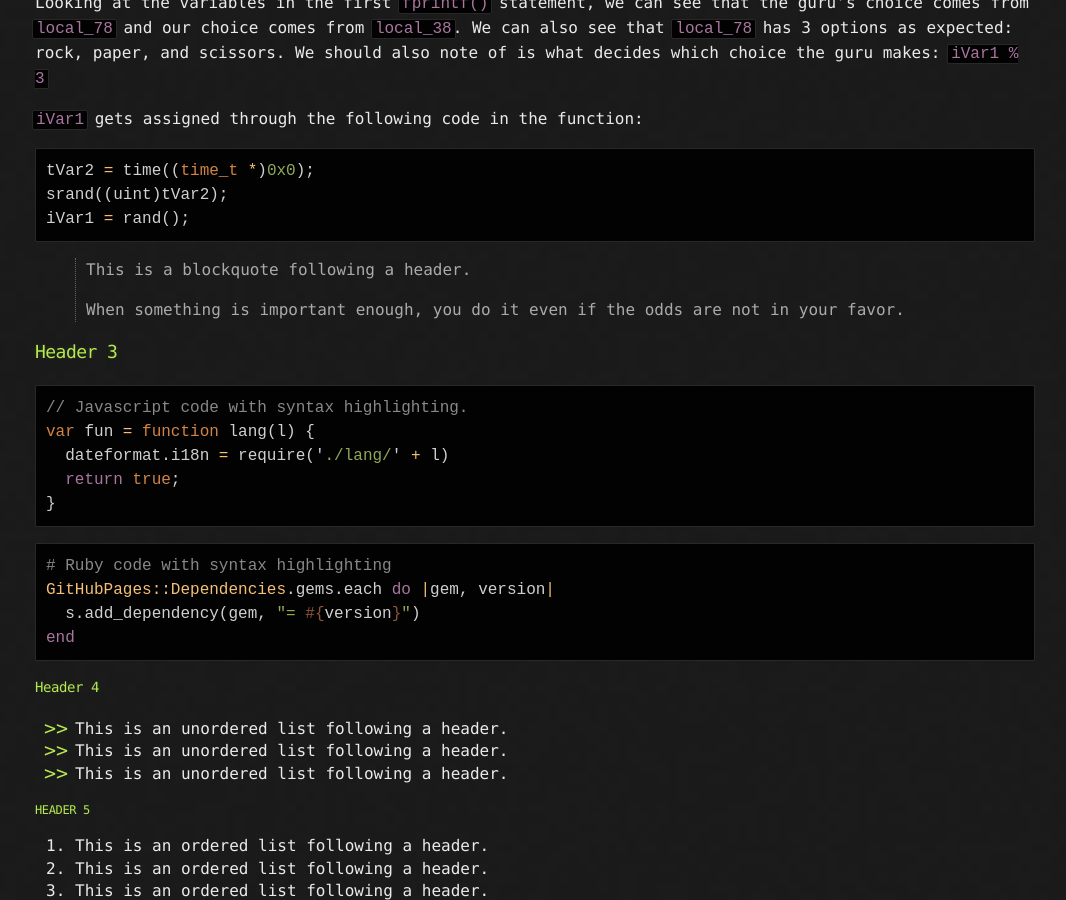
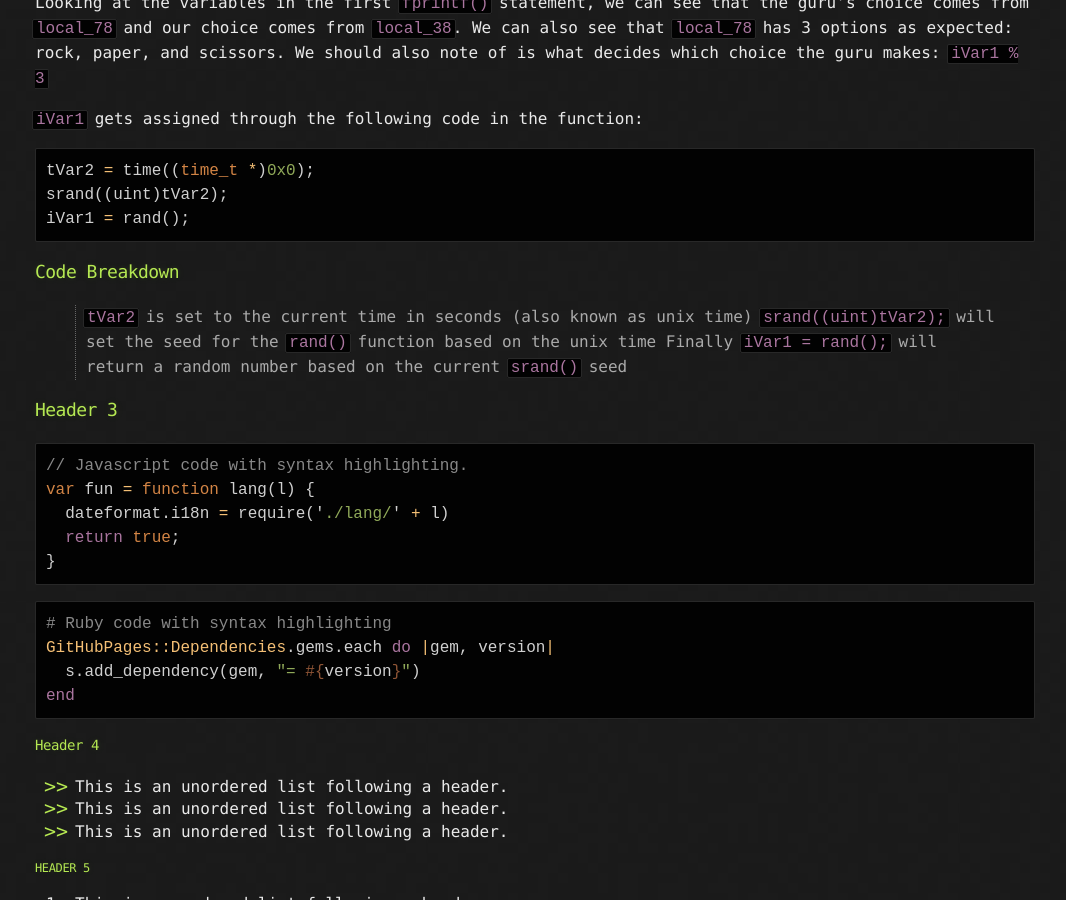
Before and after one commit to Txnn3r/Txnn3r.github.io, a Jekyll site: the page built from _posts/2023-03-23-HTB-Janken.md, in a window 1280 px wide and 900 px high, scrolled down 4186 px. Shown: the whole window, without its empty margins (105-1171 px from the left). Built offline with Jekyll 4.4.1, drawn with Linux system fonts in a browser that asks for light colours.

Commit message:
Update 2023-03-23-HTB-Janken.md

````diff
--- a/_posts/2023-03-23-HTB-Janken.md
+++ b/_posts/2023-03-23-HTB-Janken.md
@@ -5,7 +5,7 @@ published: true
 
 This writeup will walk you through how to solve the Challenge `Misc - Janken` from Hack The Box's 2023 Cyber Apocalypse CTF!
 
-## [](#header-1)Challenge Overview
+## [](#Challenge-Overview)Challenge Overview
 
 ![image](https://user-images.githubusercontent.com/101006959/227324103-28c7da9a-7d2b-426f-87db-4db5e314800a.png)
 
@@ -14,7 +14,7 @@ We can also see that the game will be similar to the well known game: rock, pape
 
 We are given a docker instance to connect to and some files to help us beat the guru.
 
-### [](#header-3)files:
+### [](#files)files:
 
 - flag.txt
 - janken
@@ -88,10 +88,11 @@ srand((uint)tVar2);
 iVar1 = rand();
 ```
 
+### [](#code-breakdown)Code Breakdown
 
-> This is a blockquote following a header.
->
-> When something is important enough, you do it even if the odds are not in your favor.
+> `tVar2` is set to the current time in seconds (also known as unix time)
+> `srand((uint)tVar2);` will set the seed for the `rand()` function based on the unix time
+> Finally `iVar1 = rand();` will return a random number based on the current `srand()` seed
 
 ### [](#header-3)Header 3
 
````
